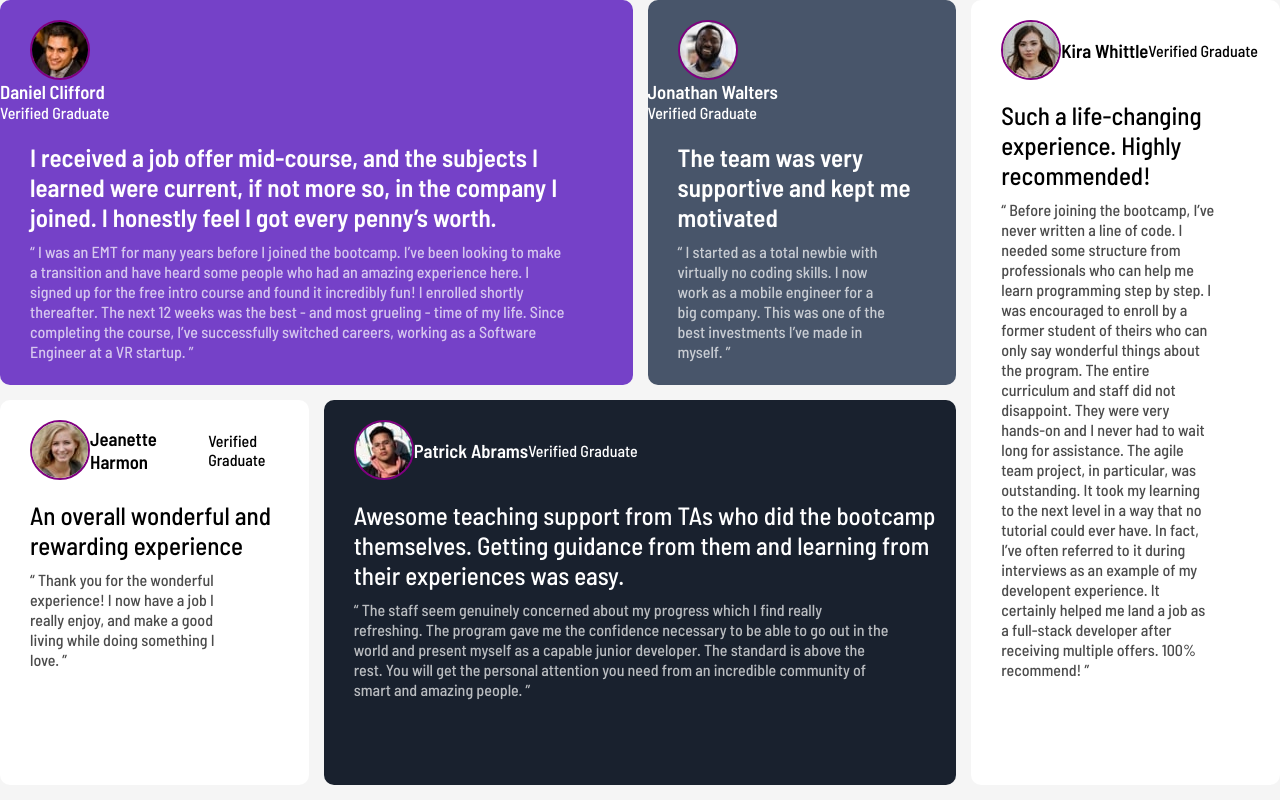
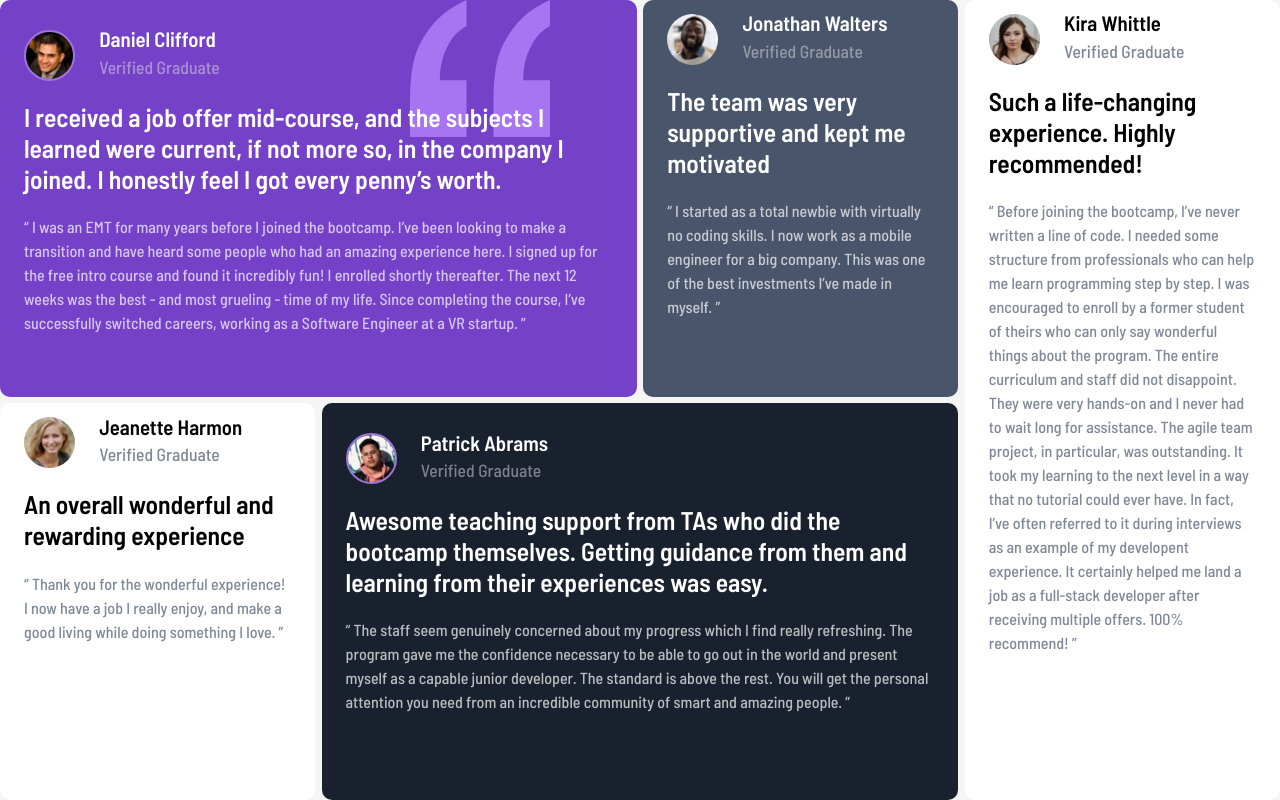
Before and after one commit to luizgalluzzi/FEMentor_5, a plain HTML site: page index.html in a window 1280 px wide. Drawn offline with Linux system fonts and the light colour scheme.

Commit message:
commit final

```diff
--- a/Assets/CSS/style.css
+++ b/Assets/CSS/style.css
@@ -7,6 +7,11 @@
 
 body {
     background-color: whitesmoke;
+    place-content: center;
+    min-height: 100vh;
+    font-size: 1.3rem;
+    line-height: 1.5;
+    font-weight: 500;
 }
 
 .container {
@@ -16,98 +21,171 @@ body {
     grid-template-rows: 1fr 1fr;
     grid-template-areas: "daniel daniel jonathan kira"
                         "jeanette patrick patrick kira";
-    gap: 15px;
+    gap: 0.4rem;
 }
 
 .virgula {
     background: url(../images/bg-pattern-quotation.svg) no-repeat;
+    background-position: top right 14%;
+    background-size: 140px;
 }
 
-#daniel {
+.daniel {
     grid-area: daniel;
     background-color: hsl(263, 55%, 52%);
     color: white;
     border-radius: 10px;
-    z-index: 0;
+    padding-left: 1.5rem;
+    padding-right: 1.5rem;
+    margin-left: auto;
+    margin-right: auto;
 }
 
-#jonathan {
+#daniel1 {
+    display: flex;
+    align-items: center;
+    gap: 1.5rem;
+    padding-top: 5%;
+}
+
+#daniel1 img {
+    width: 3.2rem;
+    border-radius: 50%;
+    border: 2px solid #9e77dc;
+}
+
+.jonathan {
     grid-area: jonathan;
     background-color:hsl(217, 19%, 35%);
     color: white;
     border-radius: 10px;
+    padding-left: 1.5rem;
+    padding-right: 1.5rem;
+    margin-left: auto;
+    margin-right: auto;
 }
 
-#kira {
+#jonathan1 {
+    display: flex;
+    align-items: center;
+    gap: 1.5rem;
+    padding-top: 5%;
+}
+
+#jonathan1 img {
+    width: 3.2rem;
+    border-radius: 50%;
+}
+
+.kira {
     grid-area: kira;
     background-color: white;
     border-radius: 10px;
+    padding-left: 1.5rem;
+    padding-right: 1.5rem;
+    margin-left: auto;
+    margin-right: auto;
 }
 
-#jeanette {
+#kira1 {
+    display: flex;
+    align-items: center;
+    gap: 1.5rem;
+    padding-top: 5%;
+}
+
+#kira1 img {
+    width: 3.2rem;
+    border-radius: 50%;
+}
+.jeanette {
     grid-area: jeanette;
     background-color: white;
     border-radius: 10px;
+    padding-left: 1.5rem;
+    padding-right: 1.5rem;
+    margin-left: auto;
+    margin-right: auto;
 }
 
-#patrick {
+#jeanette1 {
+    display: flex;
+    align-items: center;
+    gap: 1.5rem;
+    padding-top: 5%;
+}
+
+#jeanette1 img {
+    width: 3.2rem;
+    border-radius: 50%;
+}
+
+.patrick {
     grid-area: patrick;
     background-color:hsl(219, 29%, 14%);
     color: white;
     border-radius: 10px;
+    padding-left: 1.5rem;
+    padding-right: 1.5rem;
+    margin-left: auto;
+    margin-right: auto;
 }
 
-.name {
+#patrick1 {
     display: flex;
     align-items: center;
-    margin-left: 30px;
-    margin-top: 0px;
+    gap: 1.5rem;
+    padding-top: 5%;
 }
 
-img {
+#patrick1 img {
+    width: 3.2rem;
     border-radius: 50%;
-    border: 2px solid purple;
+    border: 2px solid #9e77dc;
 }
 
-.img, p {
-    padding-left: 30px;
-    padding-right: 20px;
+h3 {
+    font-size: 1.3rem;
+    line-height: 1;
 }
 
+span {
+    font-size: 1.1rem;
+    color: rgba(225 225 225 / .5);
+}
 
 .text3 {
-    margin-top: 20px;
-    font-size: 25px;
+    margin-top: 1.3rem;
+    margin-bottom: 1.3rem;
+    font-size: 1.6rem;
+    font-weight: 600;
+    line-height: 1.2;
 }
 
 .text4 {
-    line-height: 20px;
-    opacity: 70%;
-    margin-right: 45px;
-    margin-top: -20px;
+    color: rgba(255 255 255 / .7 );
+    font-size: 1rem;
 }
 
-.name2 {
-    display: flex;
-    align-items: center;
-    margin-left: 30px;
-    margin-top: 20px;
+.text5 {
+    color: rgba(72 85 106 / .7);
+    font-size: 1rem;
 }
 
-@media (max-width: 375px) {
+#kira1 span {
+    color: rgba(72 85 106 / .7);
+}
+
+#jeanette1 span {
+    color: rgba(72 85 106 / .7);
+}
+
+@media(max-width: 440px){
     .container{
         display: block;
     }
-    div #virgula{
-        padding-left: 50px;
-        z-index: 0;
-    }
 
-    .texto1{
-        z-index: 1;
-    }
-
-    .nome{
-        position: absolute;
+    .caixa{
+        margin-top: 10px;
     }
 }
--- a/index.html
+++ b/index.html
@@ -14,25 +14,20 @@
 
 <body>
   <div class="container">
-      <section class="virgula"></section>
 
-      <section id="daniel">
-        <div class="name2">
+      <section class="caixa daniel">
+        <div class="virgula">
+          <div id="daniel1">
             <img src="Assets\images\image-daniel.jpg" alt="daniel">
-        </div>
               <div class="nome">
                 <h3>Daniel Clifford</h3>
                 <span>Verified Graduate</span>
               </div>
+          </div>
+                  <p class="text3">I received a job offer mid-course, and the subjects I learned were current, if not more so,
+                  in the company I joined. I honestly feel I got every penny’s worth.</p>
 
-
-        <div class="text3">
-        <p><b>I received a job offer mid-course, and the subjects I learned were current, if not more so,
-        in the company I joined. I honestly feel I got every penny’s worth.</b></p><br>
-        </div>
-
-        <div class="text4">
-        <p>“ I was an EMT for many years before I joined the bootcamp. I’ve been looking to make a
+                  <p class="text4">“ I was an EMT for many years before I joined the bootcamp. I’ve been looking to make a
                   transition and have heard some people who had an amazing experience here. I signed up
                   for the free intro course and found it incredibly fun! I enrolled shortly thereafter.
                   The next 12 weeks was the best - and most grueling - time of my life. Since completing
@@ -40,84 +35,73 @@
         </div>
       </section>
 
-      <section id="jonathan">
-        <div class="name2">
+      <section class="caixa jonathan">
+        <div id="jonathan1">
             <img src="Assets/images/image-jonathan.jpg" alt="jonathan">
-        </div>
               <div class="nome">
               <h3>Jonathan Walters</h3>
               <span>Verified Graduate</span>
               </div>
-
-      <div class="text3">
-        <p><b>The team was very supportive and kept me motivated</b></p><br>
         </div>
 
-      <div class="text4">
-        <p>“ I started as a total newbie with virtually no coding skills. I now work as a mobile engineer
+        <p class="text3">The team was very supportive and kept me motivated</p>
+
+        <p class="text4">“ I started as a total newbie with virtually no coding skills. I now work as a mobile engineer
         for a big company. This was one of the best investments I’ve made in myself. ”</p><br>
-      </div>
       </section>
 
-      <section id="jeanette">
-        <div class="name2">
+      <section class="caixa jeanette">
+        <div id="jeanette1">
             <img src="Assets/images/image-jeanette.jpg" alt="jeanette">
+              <div class="nome">
               <h3>Jeanette Harmon</h3>
               <span>Verified Graduate</span>
               </div>
-
-        <div class="text3">
-        <p>An overall wonderful and rewarding experience</b></p><br>
         </div>
 
-        <div class="text4">
-        <p>“ Thank you for the wonderful experience! I now have a job I really enjoy, and make a good living
+        <p class="text3">An overall wonderful and rewarding experience</p>
+
+        <p class="text5">“ Thank you for the wonderful experience! I now have a job I really enjoy, and make a good living
         while doing something I love. ”</p><br>
-        </div>
       </section>
 
-      <section id="patrick">
-        <div class="name2">
+      <section class="caixa patrick">
+        <div id="patrick1">
             <img src="Assets/images/image-patrick.jpg" alt="patrick">
-
+            <div class="nome">
               <h3>Patrick Abrams</h3>
               <span>Verified Graduate</span>
             </div>
-
-        <div class="text3">
-        <p>Awesome teaching support from TAs who did the bootcamp themselves. Getting guidance from them and
-        learning from their experiences was easy.</b></p><br>
         </div>
 
-        <div class="text4">
-        <p>“ The staff seem genuinely concerned about my progress which I find really refreshing. The program
+        <p class="text3">Awesome teaching support from TAs who did the bootcamp themselves. Getting guidance from them and
+        learning from their experiences was easy.</p>
+
+        <p class="text4">“ The staff seem genuinely concerned about my progress which I find really refreshing. The program
         gave me the confidence necessary to be able to go out in the world and present myself as a capable
         junior developer. The standard is above the rest. You will get the personal attention you need from
-        an incredible community of smart and amazing people. ”</p>
-        </div>
+        an incredible community of smart and amazing people. ”</p><br>
       </section>
 
-      <section id="kira">
-        <div class="name2">
+      <section class="caixa kira">
+        <div id="kira1">
           <img src="Assets/images/image-kira.jpg" alt="kira">
+          <div class="nome">
             <h3>Kira Whittle</h3>
             <span>Verified Graduate</span>
           </div>
-
-        <div class="text3">
-        <p>Such a life-changing experience. Highly recommended!</p><br>
         </div>
 
-        <div class="text4">
-        <p>“ Before joining the bootcamp, I’ve never written a line of code. I needed some structure from
+        <p class="text3">Such a life-changing experience. Highly recommended!</p>
+
+        <p class="text5">“ Before joining the bootcamp, I’ve never written a line of code. I needed some structure from
         professionals who can help me learn programming step by step. I was encouraged to enroll by a former
         student of theirs who can only say wonderful things about the program. The entire curriculum and staff
         did not disappoint. They were very hands-on and I never had to wait long for assistance. The agile team
         project, in particular, was outstanding. It took my learning to the next level in a way that no tutorial
         could ever have. In fact, I’ve often referred to it during interviews as an example of my developent
         experience. It certainly helped me land a job as a full-stack developer after receiving multiple offers.
-        100% recommend! ”</p>
-        </div>
+        100% recommend! ”</p><br>
       </section>
   </div>
 </body>
```
Lines whose indentation alone changed are shown as unchanged.
